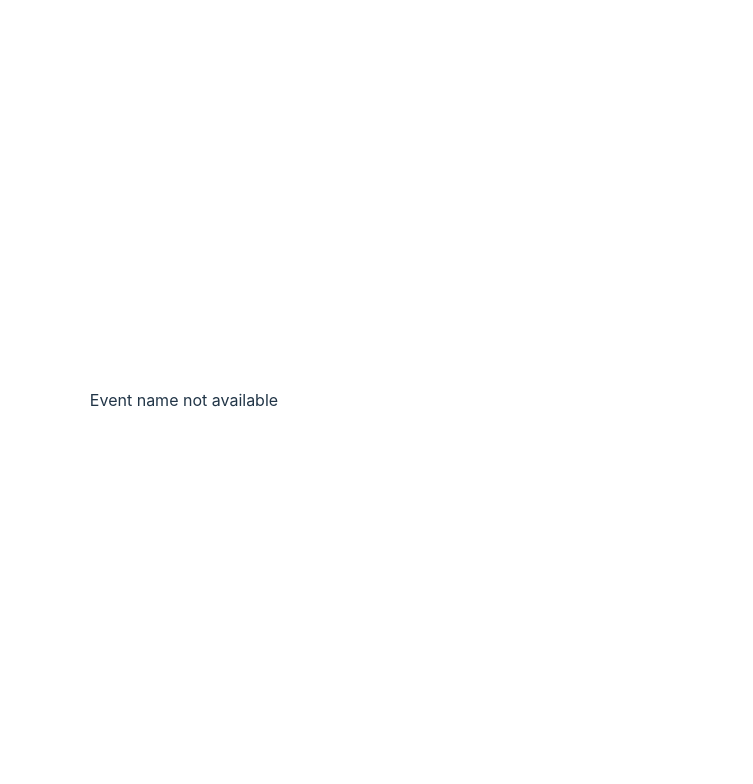
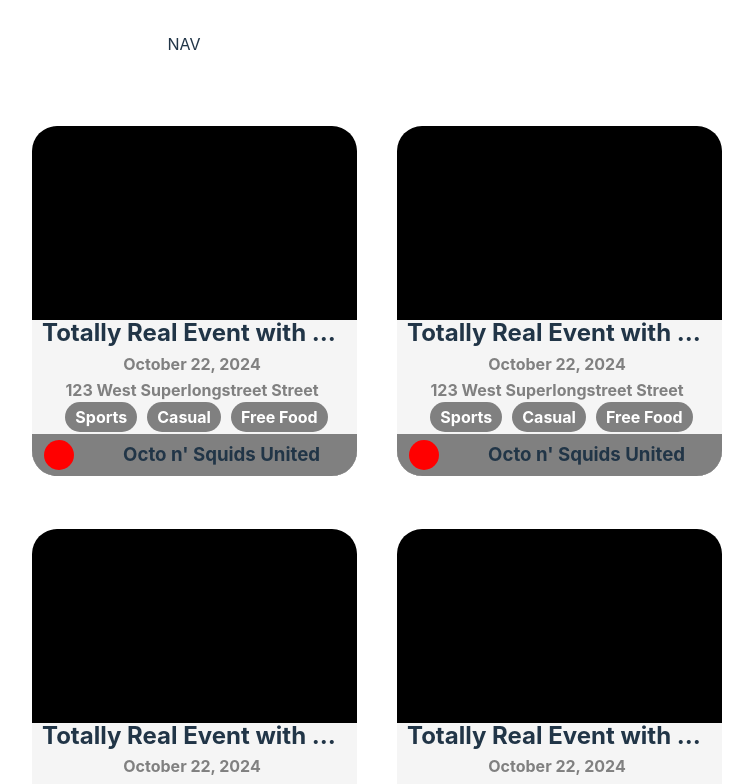
Before and after one commit to devosu/event-feed, a React (Vite) app: page /EventPage in a window 1280 px wide. Shown: the top 784 px of the page, without its empty margins (456-1209 px from the left). Built offline with nearby package versions, Linux system fonts and the light colour scheme; no server answers.

Commit message:
riley's stuff

```diff
--- a/src/components/User/EventCard.jsx
+++ b/src/components/User/EventCard.jsx
@@ -1,27 +1,40 @@
-import {
-  Avatar,
-  Box,
-  Card,
-  CardContent,
-  CardMedia,
-  Chip,
-  ThemeProvider,
-  Typography,
-  createTheme,
-} from "@mui/material";
 import { React, useContext } from "react";
 import "./User.css";
-import useEventContext from "../../hooks/useEventContext"; // Importing the custom hook
+
 
 function EventCard() {
-  const { EventData } = useEventContext(); // Using the custom hook
+  // const { EventData } = useEventContext(); // Using the custom hook
+  let date = new Date('2024-10-22T09:15:00');
 
-  console.log(EventData);
+
 
   return (
     <>
-      <div>
-        <p>{EventData?.event_name || "Event name not available"}</p>
+      <div className="eventCard">
+        <img className="eventMainImage"></img>
+        <div className="eventDetails">
+          <div className="eventTexts">
+            <div className="eventHeaderWrap">
+              <h1>Totally Real Event with OnSU - Chapter 4</h1>
+            </div>
+            <div className="eventDateLocationWrap">
+              <h2>
+                {date.toLocaleString('default', { month: 'long' })}{' '}
+                {date.getDate()}, {date.getFullYear()}
+              </h2>
+              <h2>123 West Superlongstreet Street</h2>
+            </div>
+            <div className="eventFlaresWrap">
+              <h1>Sports</h1>
+              <h1>Casual</h1>
+              <h1>Free Food</h1>
+            </div>
+            <div className="eventClubNameWrap">
+              <div id="templogo"></div>
+              <h2>Octo n' Squids United</h2>
+            </div>
+          </div>
+        </div>
       </div>
     </>
   );
--- a/src/contexts/EventContext.jsx
+++ /dev/null
@@ -1,26 +0,0 @@
-import React, { createContext, useState } from "react";
-
-// Create the context
-const EventContext = createContext({});
-
-// Provider component
-export const EventContextProvider = ({ children }) => {
-  // Initialize event data
-  const [EventData, setEventData] = useState({
-    event_name: "Totally Real Event with OnSU - Chapter 4",
-    event_date: "2024-10-22T09:15:00",
-    event_description: "A fun event with free food and games!",
-    event_tags: "Sports, Casual, Free Food",
-    event_location: "123 West Superlongstreet Street",
-  });
-
-  console.log("EventContextProvider: eventData", eventData);
-
-  return (
-    <EventContext.Provider value={{ EventData, setEventData }}>
-      {children}
-    </EventContext.Provider>
-  );
-};
-
-export default EventContext;
--- a/src/hooks/useEventContext.jsx
+++ /dev/null
@@ -1,29 +0,0 @@
-// import { useContext } from 'react';
-// import EventContext from '../contexts/EventContext';
-
-// // Custom hook to access event context
-// const useEventContext = () => {
-//   return useContext(EventContext)
-// };
-
-// export default useEventContext;
-
-import { useContext } from "react";
-import EventContext from "../contexts/EventContext";
-
-// Custom hook to access event context
-const useEventContext = () => {
-  const context = useContext(EventContext);
-
-  console.log("useEventContext: context", context);
-
-  if (!context) {
-    throw new Error(
-      "useEventContext must be used within an EventContextProvider",
-    );
-  }
-
-  return context;
-};
-
-export default useEventContext;
--- a/src/pages/EventPage.jsx
+++ b/src/pages/EventPage.jsx
@@ -1,15 +1,31 @@
 // src/pages/EventPage.jsx
 import React, { useEffect } from "react";
 import EventCard from "../components/User/EventCard";
-import { EventContextProvider } from "../contexts/EventContext";
-import useEventContext from "../hooks/useEventContext";
 
 const EventPage = () => {
   return (
     <>
-      <EventCard>
-        <EventContextProvider />
-      </EventCard>
+    <div>NAV</div>
+      <div id="eventCardDeckContainer">
+        <div className="eventCardDeck">
+          <EventCard />
+          <EventCard />
+          <EventCard />
+          <EventCard />
+          <EventCard />
+          <EventCard />
+          <EventCard />
+          <EventCard />
+          <EventCard />
+          <EventCard />
+          <EventCard />
+          <EventCard />
+          <EventCard />
+          <EventCard />
+          <EventCard />
+          <EventCard />
+        </div>
+      </div>
     </>
   );
 };
```
